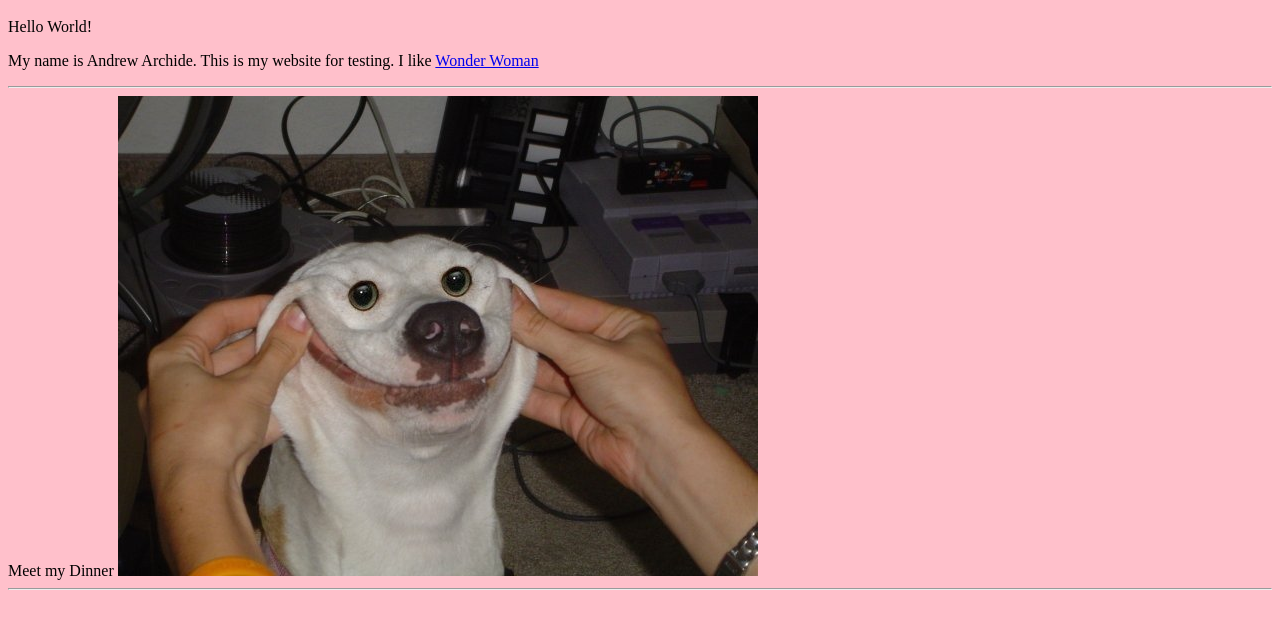
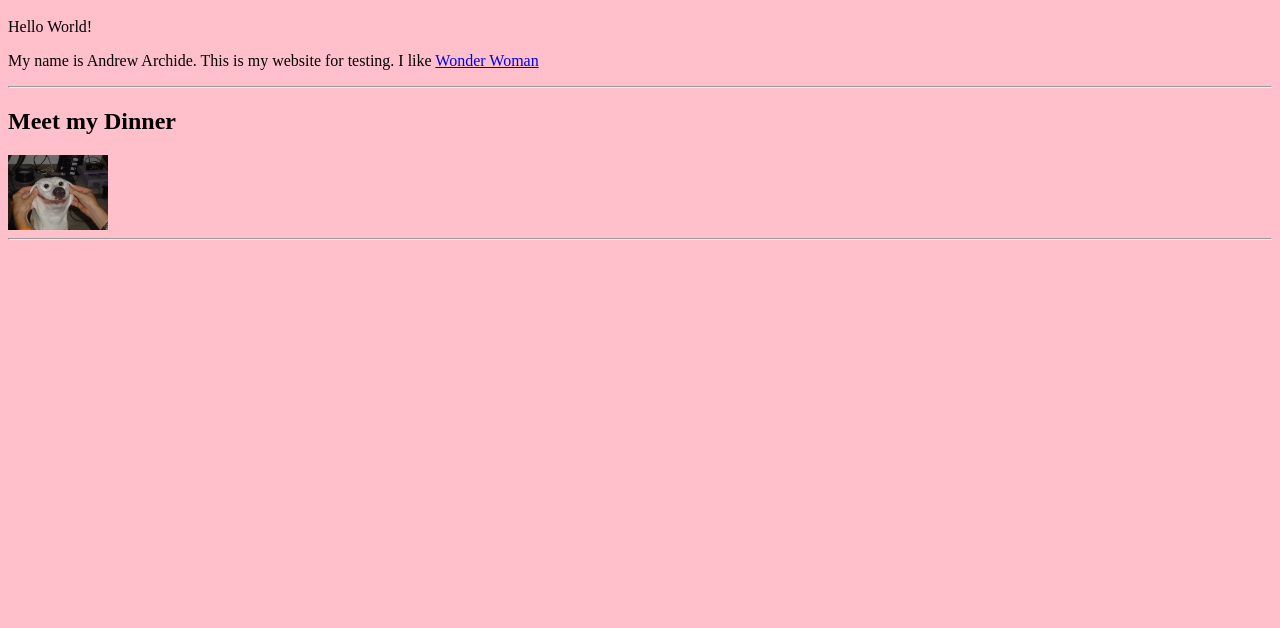
Before and after one commit to AndrewArchide/csp-2019-test, a plain HTML site: page index.html in a window 1280 px wide. Shown: the part 48-676 px from the top of the page. Drawn offline with Linux system fonts and the light colour scheme.

Commit message:
Update index.html

```diff
--- a/index.html
+++ b/index.html
@@ -6,9 +6,9 @@
     <p>My name is Andrew Archide. This is my website for testing. I like
       <a href="https://bit.ly/2WkayPU">Wonder Woman</a>
       <hr>
-    <hs>Meet my Dinner</h2>
-      <a href="funny-dog-one.jpg" width="100">
-        <img src="funny-dog-one.jpg">
+    <h2>Meet my Dinner</h2>
+    <a href="funny-dog-one.jpg">
+        <img src="funny-dog-one.jpg" width="100">
     </a>
   <hr>
   </body>
```
